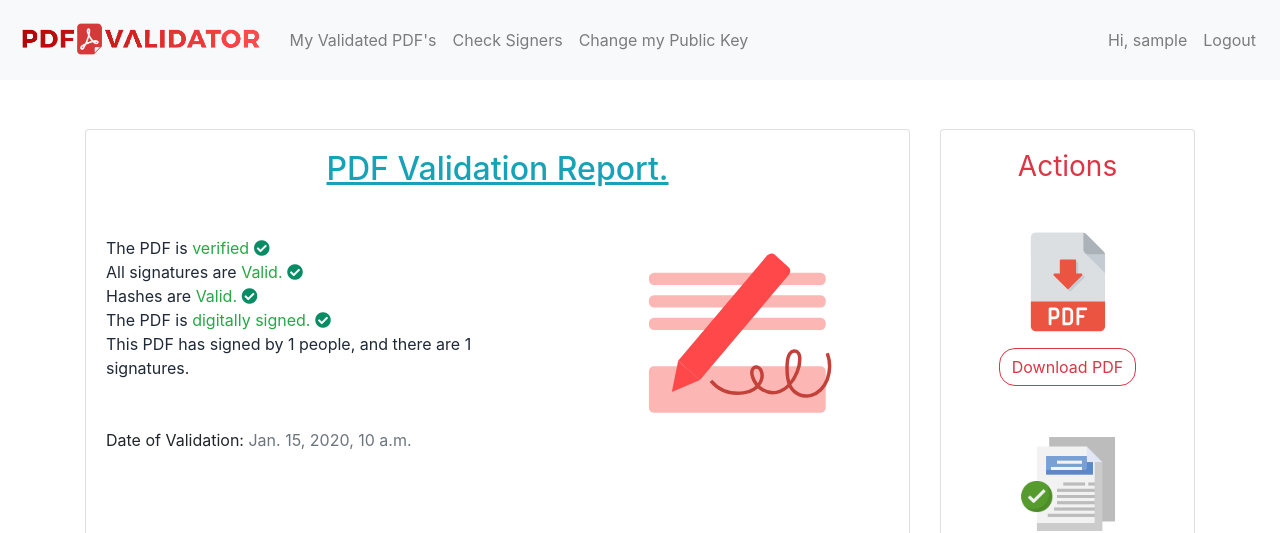
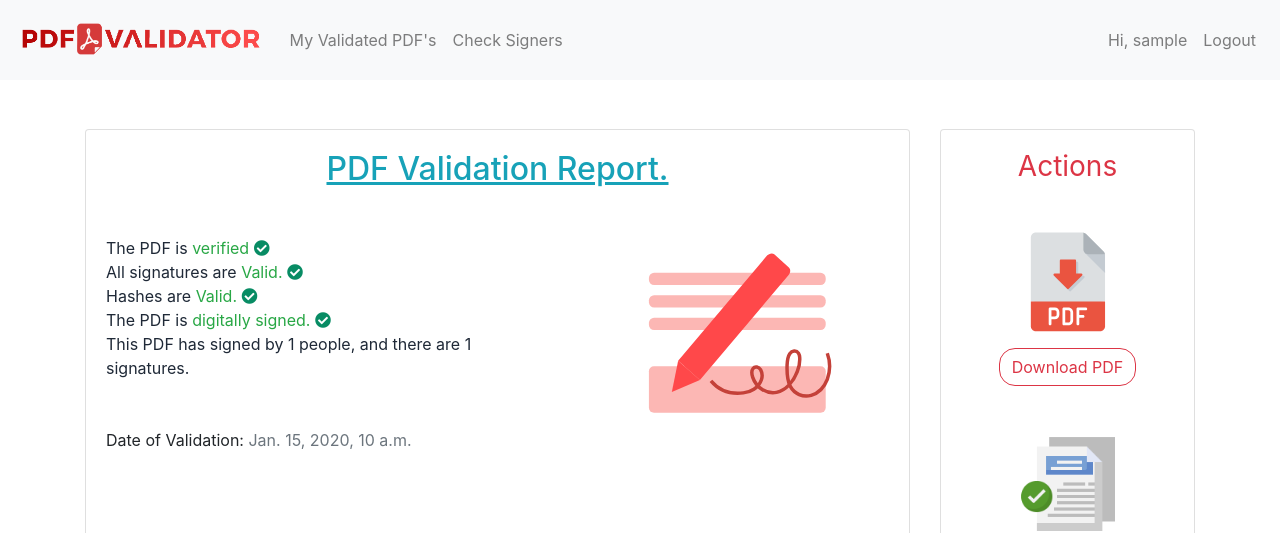
Before and after one commit to zorojurio/pdf-validator, a Django app: page /pdf-result/1/ in a window 1280 px wide. Shown: the top 533 px of the page. Run offline with Django 5.2, Linux system fonts and the light colour scheme; a user stored in the database is signed in; tables that the repository leaves empty hold one stand-in row (values such as "Sample post"); some libraries are stand-ins or nearby versions.

Commit message:
add link signer detail page refactor

```diff
--- a/signature_validator/templates/signature_validator/pdf_list.html
+++ b/signature_validator/templates/signature_validator/pdf_list.html
@@ -79,7 +79,9 @@
                 </table>
             </div>
         </div>
-        {% include 'base/paginator.html' %}
+        <div class="mt-5">
+            {% include 'base/paginator.html' %}
+        </div>
     </div>
 
 {% endblock %}
--- a/signature_validator/templates/signature_validator/pdf_result.html
+++ b/signature_validator/templates/signature_validator/pdf_result.html
@@ -149,9 +149,13 @@
                                                 <tr>
                                                     <td><span class="font-weight-bold">Signed by:</span> </td>
                                                     <td colspan="3">
-                                                        <a href="{% url 'accounts:detail' signaturevalidator.signer_user.pk  %}">
+                                                        {% if signaturevalidator.signer_user %}
+                                                            <a href="{% url 'accounts:detail' signaturevalidator.signer_user.pk %}">
                                                             {{ signaturevalidator.signed_by }}
                                                         </a>
+                                                        {% else %}
+                                                            {{ signaturevalidator.signed_by }}
+                                                        {% endif %}
                                                     </td>
                                                 </tr>
 
--- a/templates/base/navbar.html
+++ b/templates/base/navbar.html
@@ -16,9 +16,14 @@
                 <a class="nav-link" href="{% url 'accounts:signers' %}">Check Signers</a>
             </li>
             {% if user.is_authenticated and user.user_type == 'signer'  %}
-                <li class="nav-item">
-                    <a class="nav-link" href="{% url 'accounts:add-signer' user.signer_user.pk %}"> Change my Public Key</a>
+                {% if user.signer_user and not user.signer_user.public_key %}
+                    <li class="nav-item">
+                        <a class="nav-link"
+                           href="{% url 'accounts:add-signer' user.signer_user.pk %}"> Add Public
+                            Key</a>
                 </li>
+                {% endif %}
+
             {% endif %}
         </ul>
         <ul class="navbar-nav ml-auto">
```
